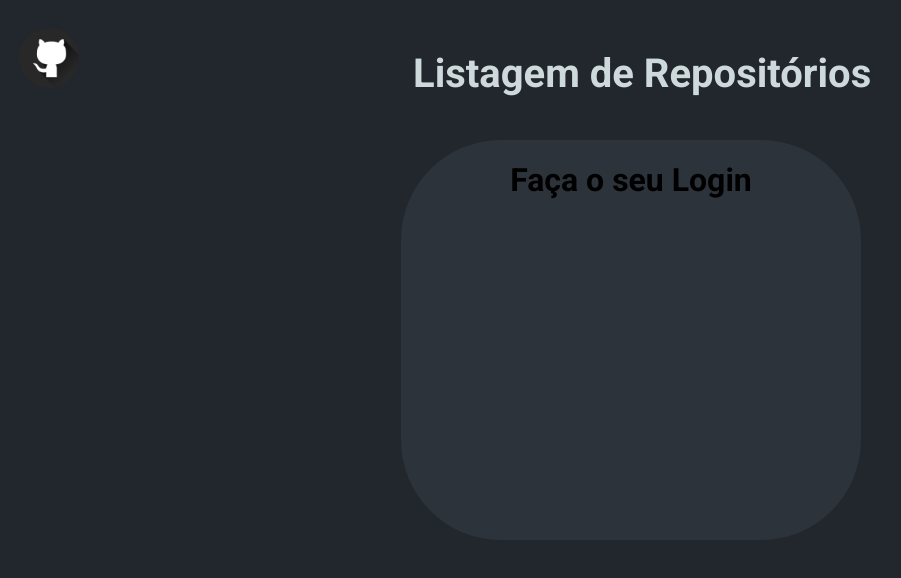
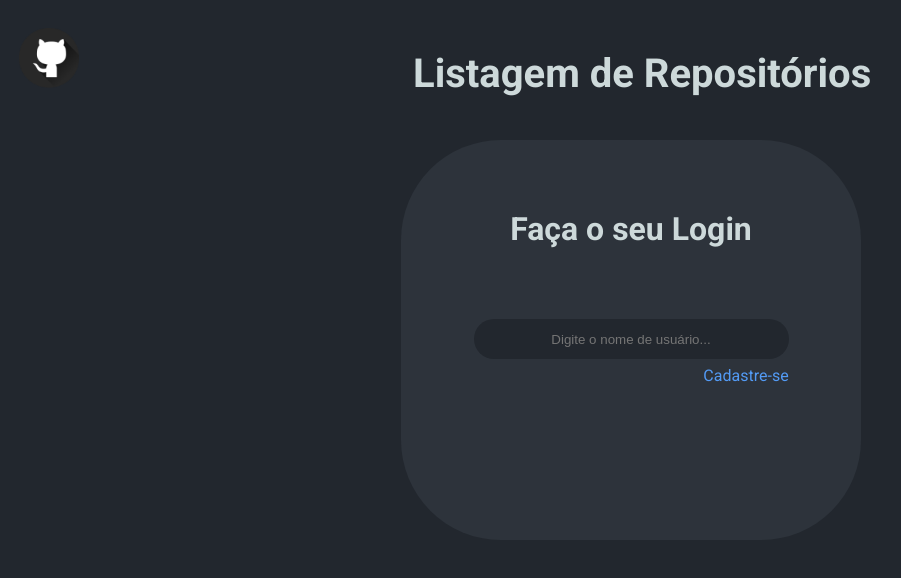
Before and after one commit to felipenmatos/consult-repo, a React (Create React App) app: page / in a window 1280 px wide. Shown: the top 578 px of the page, without its empty margins (9-910 px from the left). Built offline with nearby package versions, Linux system fonts and the light colour scheme; a web font is replaced by a local one.

Commit message:
feat: login button creation

```diff
--- /dev/null
+++ b/src/Components/InputLogin/index.tsx
@@ -0,0 +1,6 @@
+import React from "react";
+import { Container } from "./styles";
+
+export const InputLogin = () => {
+  return <Container placeholder="Digite o nome de usuário..."></Container>;
+};
--- /dev/null
+++ b/src/Components/InputLogin/styles.ts
@@ -0,0 +1,13 @@
+import styled from "styled-components";
+
+export const Container = styled.input`
+  width: 315px;
+  height: 40px;
+  margin-top: 50px;
+  border: none;
+  color: #ffffff;
+  background-color: var(--primary);
+  text-align: center;
+  border-radius: 100px;
+  outline: 0px;
+`;
--- a/src/Pages/Login/index.tsx
+++ b/src/Pages/Login/index.tsx
@@ -1,7 +1,8 @@
 import React from "react";
 import { Header } from "../../Components/HeaderLogin";
+import { InputLogin } from "../../Components/InputLogin";
 import { Paper } from "../../Templates/Paper";
-import { Form, TitleForm } from "./styles";
+import { Form, TitleForm, RegisterButton } from "./styles";
 
 export function Login() {
   return (
@@ -9,6 +10,8 @@ export function Login() {
       <Header />
       <Form>
         <TitleForm>Faça o seu Login</TitleForm>
+        <InputLogin />
+        <RegisterButton>Cadastre-se</RegisterButton>
       </Form>
     </Paper>
   );
--- a/src/Pages/Login/styles.ts
+++ b/src/Pages/Login/styles.ts
@@ -19,4 +19,14 @@ export const Form = styled.div`
   align-items: center;
 `;
 
-export const TitleForm = styled.h1``;
+export const TitleForm = styled.h1`
+  color: var(--text);
+  margin-top: 70px;
+`;
+
+export const RegisterButton = styled.a`
+  margin-top: 7px;
+  margin-left: 50%;
+  color: var(--link);
+  cursor: pointer;
+`;
```
Also changed, not shown: src/Components/Button/index.tsx (+6 -2 lines), src/Components/Button/styles.ts (+9 -1 lines).
